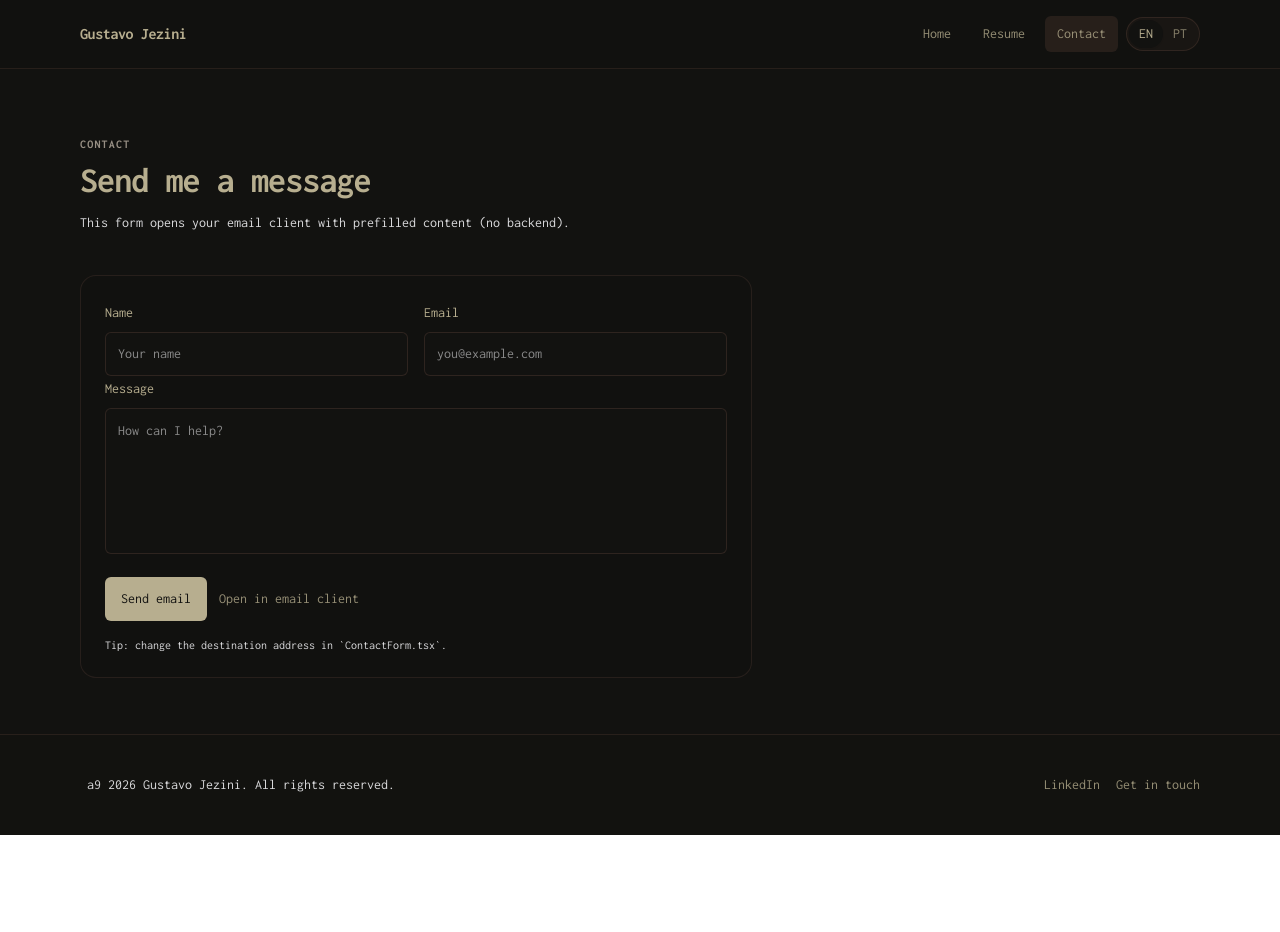
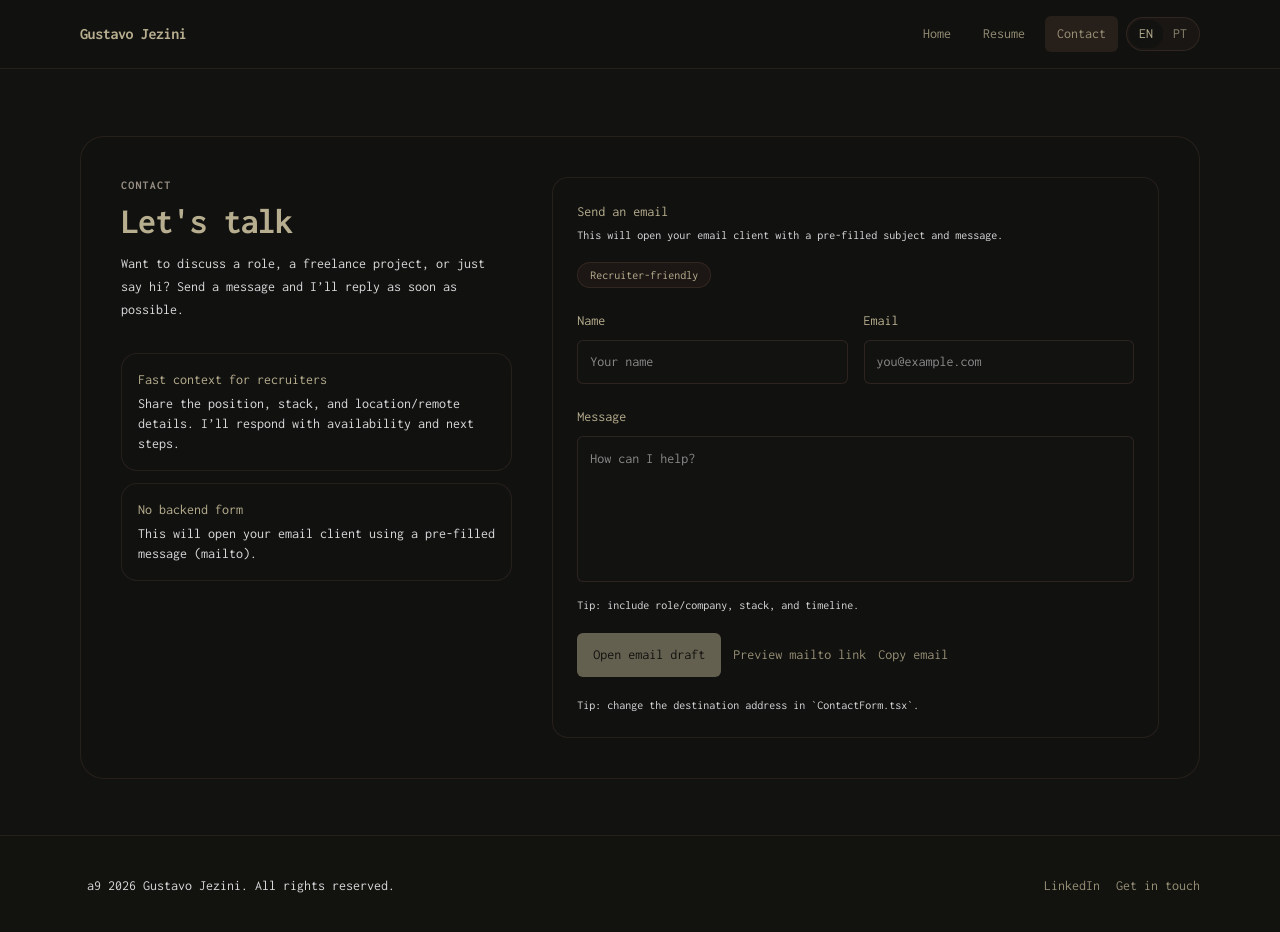
Before and after one commit to Gustavo-Jezini/portifolio, a Next.js app: page /contact in a window 1280 px wide. Shown: the top 932 px of the page. Before the commit the page ends 835 px from the top, so only its background shows below. Built offline with nearby package versions, Linux system fonts and the light colour scheme; no server answers.

Commit message:
feat: enhance contact page and form with improved layout, validation, and localization

```diff
--- a/src/app/contact/page.tsx
+++ b/src/app/contact/page.tsx
@@ -9,23 +9,56 @@ export default function ContactPage() {
 
   return (
     <div className="mx-auto max-w-6xl px-4 py-14">
-      <div className="max-w-3xl">
+      <div className="rounded-3xl border border-accent/40 bg-background/30 p-6 sm:p-10">
+        <div className="grid gap-10 lg:grid-cols-5">
+          <div className="lg:col-span-2">
             <p className="text-xs font-semibold uppercase tracking-widest text-secondary">
               {t('contact.page.kicker', 'Contact')}
             </p>
             <h1 className="mt-2 text-3xl font-semibold tracking-tight text-primary sm:text-4xl">
-          {t('contact.page.title', 'Send me a message')}
+              {t('contact.page.title', "Let's talk")}
             </h1>
             <p className="mt-3 text-sm leading-relaxed text-muted">
               {t(
                 'contact.page.description',
-            'This form opens your email client (no backend).',
+                'Want to discuss a role, a freelance project, or just say hi? Send a message and I’ll reply as soon as possible.',
+              )}
+            </p>
+
+            <div className="mt-8 grid gap-3">
+              <div className="rounded-2xl border border-accent/40 bg-background/40 p-4">
+                <p className="text-sm font-medium text-primary">
+                  {t(
+                    'contact.page.cards.fastTitle',
+                    'Fast context for recruiters',
+                  )}
+                </p>
+                <p className="mt-1 text-sm text-muted">
+                  {t(
+                    'contact.page.cards.fastDescription',
+                    'Share the position, stack, and location/remote details. I’ll respond with availability and next steps.',
                   )}
                 </p>
               </div>
 
-      <div className="mt-10 max-w-2xl">
+              <div className="rounded-2xl border border-accent/40 bg-background/40 p-4">
+                <p className="text-sm font-medium text-primary">
+                  {t('contact.page.cards.noBackendTitle', 'No backend form')}
+                </p>
+                <p className="mt-1 text-sm text-muted">
+                  {t(
+                    'contact.page.cards.noBackendDescription',
+                    'This will open your email client using a pre-filled message (mailto).',
+                  )}
+                </p>
+              </div>
+            </div>
+          </div>
+
+          <div className="lg:col-span-3">
             <ContactForm />
+          </div>
+        </div>
       </div>
     </div>
   )
--- a/src/app/contact/ui/ContactForm.tsx
+++ b/src/app/contact/ui/ContactForm.tsx
@@ -1,6 +1,6 @@
 'use client'
 
-import { useMemo, useState } from 'react'
+import { useCallback, useId, useMemo, useState } from 'react'
 import { Button } from '../../components/Button'
 import { useT } from '../../i18n/useT'
 
@@ -10,13 +10,23 @@ type FormState = {
   message: string
 }
 
+type FormErrors = Partial<Record<keyof FormState, string>>
+
 export function ContactForm() {
   const { t } = useT()
+  const nameId = useId()
+  const emailId = useId()
+  const messageId = useId()
+
   const [form, setForm] = useState<FormState>({
     name: '',
     email: '',
     message: '',
   })
+
+  const [errors, setErrors] = useState<FormErrors>({})
+  const [isSubmitting, setIsSubmitting] = useState(false)
+  const [copied, setCopied] = useState(false)
 
   const mailtoHref = useMemo(() => {
     const to = t('contact.form.to', 'gustavojezini@gmail.com')
@@ -44,70 +54,218 @@ export function ContactForm() {
     return `mailto:${to}?${params.toString()}`
   }, [form.email, form.message, form.name, t])
 
+  const toEmail = useMemo(
+    () => t('contact.form.to', 'gustavojezini@gmail.com'),
+    [t],
+  )
+
+  const validate = useCallback(
+    (next: FormState): FormErrors => {
+      const nextErrors: FormErrors = {}
+
+      if (!next.name.trim()) {
+        nextErrors.name = t(
+          'contact.form.validation.nameRequired',
+          'Please enter your name.',
+        )
+      }
+
+      if (!next.email.trim()) {
+        nextErrors.email = t(
+          'contact.form.validation.emailRequired',
+          'Please enter your email.',
+        )
+      } else if (!/^[^\s@]+@[^\s@]+\.[^\s@]+$/.test(next.email.trim())) {
+        nextErrors.email = t(
+          'contact.form.validation.emailInvalid',
+          'Please enter a valid email.',
+        )
+      }
+
+      if (!next.message.trim()) {
+        nextErrors.message = t(
+          'contact.form.validation.messageRequired',
+          'Please write a short message.',
+        )
+      } else if (next.message.trim().length < 20) {
+        nextErrors.message = t(
+          'contact.form.validation.messageMinLength',
+          'A bit more detail helps (min. 20 characters).',
+        )
+      }
+
+      return nextErrors
+    },
+    [t],
+  )
+
+  const isValid = useMemo(
+    () => Object.keys(validate(form)).length === 0,
+    [form, validate],
+  )
+
   return (
     <form
-      className="space-y-4 rounded-2xl border border-accent/40 bg-background/40 p-6"
+      className="space-y-5 rounded-2xl border border-accent/40 bg-background/40 p-6"
+      noValidate
       onSubmit={(e) => {
         e.preventDefault()
+
+        const nextErrors = validate(form)
+        setErrors(nextErrors)
+        if (Object.keys(nextErrors).length > 0) return
+
+        setIsSubmitting(true)
         window.location.href = mailtoHref
+        window.setTimeout(() => setIsSubmitting(false), 400)
       }}
     >
+      <div className="flex flex-wrap items-start justify-between gap-4">
+        <div>
+          <p className="text-sm font-medium text-primary">
+            {t('contact.form.title', 'Send an email')}
+          </p>
+          <p className="mt-1 text-xs leading-relaxed text-muted">
+            {t(
+              'contact.form.subtitle',
+              'This will open your email client with a pre-filled subject and message.',
+            )}
+          </p>
+        </div>
+
+        <div className="flex items-center gap-2">
+          <span className="rounded-full border border-accent/50 bg-accent/20 px-3 py-1 text-xs text-primary">
+            {t('contact.form.badge', 'Recruiter-friendly')}
+          </span>
+        </div>
+      </div>
+
       <div className="grid gap-4 sm:grid-cols-2">
-        <label className="space-y-2">
-          <span className="text-sm font-medium text-primary">
+        <div className="space-y-2">
+          <label htmlFor={nameId} className="text-sm font-medium text-primary">
             {t('contact.form.fields.name.label', 'Name')}
-          </span>
+          </label>
           <input
+            id={nameId}
             value={form.name}
-            onChange={(e) => setForm((s) => ({ ...s, name: e.target.value }))}
+            onChange={(e) => {
+              const value = e.target.value
+              setForm((s) => ({ ...s, name: value }))
+              if (errors.name) setErrors((s) => ({ ...s, name: undefined }))
+            }}
             placeholder={t('contact.form.fields.name.placeholder', 'Your name')}
+            autoComplete="name"
             className="h-11 w-full rounded-md border border-accent/50 bg-background px-3 text-sm text-primary placeholder:text-muted/60 focus:outline-none focus:ring-2 focus:ring-primary/60"
+            aria-invalid={Boolean(errors.name)}
+            aria-describedby={errors.name ? `${nameId}-error` : undefined}
           />
-        </label>
+          {errors.name ? (
+            <p id={`${nameId}-error`} className="text-xs text-secondary">
+              {errors.name}
+            </p>
+          ) : null}
+        </div>
 
-        <label className="space-y-2">
-          <span className="text-sm font-medium text-primary">
+        <div className="space-y-2">
+          <label htmlFor={emailId} className="text-sm font-medium text-primary">
             {t('contact.form.fields.email.label', 'Email')}
-          </span>
+          </label>
           <input
             type="email"
+            id={emailId}
             value={form.email}
-            onChange={(e) => setForm((s) => ({ ...s, email: e.target.value }))}
+            onChange={(e) => {
+              const value = e.target.value
+              setForm((s) => ({ ...s, email: value }))
+              if (errors.email) setErrors((s) => ({ ...s, email: undefined }))
+            }}
             placeholder={t(
               'contact.form.fields.email.placeholder',
               'you@example.com',
             )}
+            autoComplete="email"
+            inputMode="email"
             className="h-11 w-full rounded-md border border-accent/50 bg-background px-3 text-sm text-primary placeholder:text-muted/60 focus:outline-none focus:ring-2 focus:ring-primary/60"
+            aria-invalid={Boolean(errors.email)}
+            aria-describedby={errors.email ? `${emailId}-error` : undefined}
           />
-        </label>
+          {errors.email ? (
+            <p id={`${emailId}-error`} className="text-xs text-secondary">
+              {errors.email}
+            </p>
+          ) : null}
+        </div>
       </div>
 
-      <label className="space-y-2">
-        <span className="text-sm font-medium text-primary">
+      <div className="space-y-2">
+        <label htmlFor={messageId} className="text-sm font-medium text-primary">
           {t('contact.form.fields.message.label', 'Message')}
-        </span>
+        </label>
         <textarea
+          id={messageId}
           value={form.message}
-          onChange={(e) => setForm((s) => ({ ...s, message: e.target.value }))}
+          onChange={(e) => {
+            const value = e.target.value
+            setForm((s) => ({ ...s, message: value }))
+            if (errors.message) setErrors((s) => ({ ...s, message: undefined }))
+          }}
           placeholder={t(
             'contact.form.fields.message.placeholder',
             'How can I help?',
           )}
           rows={6}
           className="w-full resize-none rounded-md border border-accent/50 bg-background px-3 py-3 text-sm text-primary placeholder:text-muted/60 focus:outline-none focus:ring-2 focus:ring-primary/60"
+          aria-invalid={Boolean(errors.message)}
+          aria-describedby={errors.message ? `${messageId}-error` : undefined}
         />
-      </label>
+        {errors.message ? (
+          <p id={`${messageId}-error`} className="text-xs text-secondary">
+            {errors.message}
+          </p>
+        ) : (
+          <p className="text-xs text-muted">
+            {t(
+              'contact.form.messageHint',
+              'Tip: include role/company, stack, and timeline.',
+            )}
+          </p>
+        )}
+      </div>
 
       <div className="flex flex-wrap items-center gap-3">
-        <Button type="submit" variant="primary">
-          {t('contact.form.actions.submit', 'Send email')}
+        <Button
+          type="submit"
+          variant="primary"
+          disabled={!isValid || isSubmitting}
+        >
+          {isSubmitting
+            ? t('contact.form.actions.submitting', 'Opening…')
+            : t('contact.form.actions.submit', 'Open email draft')}
         </Button>
         <a
           href={mailtoHref}
           className="text-sm text-primary/80 underline-offset-4 hover:text-primary hover:underline"
         >
-          {t('contact.form.actions.openClient', 'Open in email client')}
+          {t('contact.form.actions.openClient', 'Preview mailto link')}
         </a>
+
+        <button
+          type="button"
+          onClick={async () => {
+            try {
+              await navigator.clipboard.writeText(toEmail)
+              setCopied(true)
+              window.setTimeout(() => setCopied(false), 1200)
+            } catch {
+              // ignore (clipboard permissions)
+            }
+          }}
+          className="text-sm text-primary/80 underline-offset-4 hover:text-primary hover:underline"
+        >
+          {copied
+            ? t('contact.form.actions.copied', 'Copied!')
+            : t('contact.form.actions.copyEmail', 'Copy email')}
+        </button>
       </div>
 
       <p className="text-xs text-muted">
--- a/src/app/i18n/messages/en.json
+++ b/src/app/i18n/messages/en.json
@@ -138,21 +138,41 @@
   "contact": {
     "page": {
       "kicker": "Contact",
-      "title": "Send me a message",
-      "description": "This form opens your email client with prefilled content (no backend)."
+      "title": "Let's talk",
+      "description": "Want to discuss a role, a freelance project, or just say hi? Send a message and I’ll reply as soon as possible.",
+      "cards": {
+        "fastTitle": "Fast context for recruiters",
+        "fastDescription": "Share the position, stack, and location/remote details. I’ll respond with availability and next steps.",
+        "noBackendTitle": "No backend form",
+        "noBackendDescription": "This will open your email client using a pre-filled message (mailto)."
+      }
     },
     "form": {
       "to": "gustavojezini@gmail.com",
       "subjectPrefix": "Contact via portfolio",
       "anonymous": "Anonymous",
+      "title": "Send an email",
+      "subtitle": "This will open your email client with a pre-filled subject and message.",
+      "badge": "Recruiter-friendly",
       "fields": {
         "name": { "label": "Name", "placeholder": "Your name" },
         "email": { "label": "Email", "placeholder": "you@example.com" },
         "message": { "label": "Message", "placeholder": "How can I help?" }
       },
       "actions": {
-        "submit": "Send email",
-        "openClient": "Open in email client"
+        "submit": "Open email draft",
+        "submitting": "Opening…",
+        "openClient": "Preview mailto link",
+        "copyEmail": "Copy email",
+        "copied": "Copied!"
+      },
+      "messageHint": "Tip: include role/company, stack, and timeline.",
+      "validation": {
+        "nameRequired": "Please enter your name.",
+        "emailRequired": "Please enter your email.",
+        "emailInvalid": "Please enter a valid email.",
+        "messageRequired": "Please write a short message.",
+        "messageMinLength": "A bit more detail helps (min. 20 characters)."
       },
       "hint": "Tip: change the destination address in `ContactForm.tsx`."
     }
--- a/src/app/i18n/messages/pt.json
+++ b/src/app/i18n/messages/pt.json
@@ -105,7 +105,12 @@
           "title": "AI Resume Analyzer",
           "description": "Aplicação que analisa currículos comparando com descrições de vagas específicas, avaliando compatibilidade e alinhamento com ATS, com uma nota de 0–100 e sugestões de melhoria.",
           "repo": "ai-resume-analyzer",
-          "tech": ["React", "React Router", "Puter.js", "IA"]
+          "tech": [
+            "React",
+            "React Router",
+            "Puter.js",
+            "IA"
+          ]
         },
         {
           "title": "AI Agents",
@@ -178,23 +183,52 @@
   "contact": {
     "page": {
       "kicker": "Contato",
-      "title": "Me envie uma mensagem",
-      "description": "Este formulário abre seu cliente de email com o conteúdo preenchido (sem backend)."
+      "title": "Vamos conversar",
+      "description": "Quer falar sobre uma vaga, um projeto freelance ou só dar um oi? Me envie uma mensagem e eu respondo o quanto antes.",
+      "cards": {
+        "fastTitle": "Contexto rápido para recrutadores",
+        "fastDescription": "Compartilhe a vaga, stack e detalhes de local/remoto. Eu respondo com disponibilidade e próximos passos.",
+        "noBackendTitle": "Formulário sem backend",
+        "noBackendDescription": "Vai abrir seu cliente de email com uma mensagem pré-preenchida (mailto)."
+      }
     },
     "form": {
       "to": "gustavojezini@gmail.com",
       "subjectPrefix": "Contato via portfólio",
       "anonymous": "Anônimo",
       "fields": {
-        "name": { "label": "Nome", "placeholder": "Seu nome" },
-        "email": { "label": "Email", "placeholder": "voce@exemplo.com" },
-        "message": { "label": "Mensagem", "placeholder": "Como posso ajudar?" }
+        "name": {
+          "label": "Nome",
+          "placeholder": "Seu nome"
+        },
+        "email": {
+          "label": "Email",
+          "placeholder": "voce@exemplo.com"
+        },
+        "message": {
+          "label": "Mensagem",
+          "placeholder": "Como posso ajudar?"
+        }
       },
       "actions": {
-        "submit": "Enviar email",
-        "openClient": "Abrir no cliente de email"
+        "submit": "Abrir rascunho de email",
+        "openClient": "Visualizar link mailto",
+        "submitting": "Abrindo…",
+        "copyEmail": "Copiar email",
+        "copied": "Copiado!"
       },
-      "hint": "Dica: altere o endereço de destino em `ContactForm.tsx`."
+      "hint": "Dica: altere o endereço de destino em `ContactForm.tsx`.",
+      "title": "Enviar um email",
+      "subtitle": "Isso vai abrir seu cliente de email com assunto e mensagem pré-preenchidos.",
+      "badge": "Feito para recrutadores",
+      "messageHint": "Dica: inclua vaga/empresa, stack e prazo.",
+      "validation": {
+        "nameRequired": "Por favor, informe seu nome.",
+        "emailRequired": "Por favor, informe seu email.",
+        "emailInvalid": "Por favor, informe um email válido.",
+        "messageRequired": "Por favor, escreva uma mensagem.",
+        "messageMinLength": "Um pouco mais de detalhe ajuda (mín. 20 caracteres)."
+      }
     }
   },
   "resume": {
```
Lines whose indentation alone changed are shown as unchanged.
